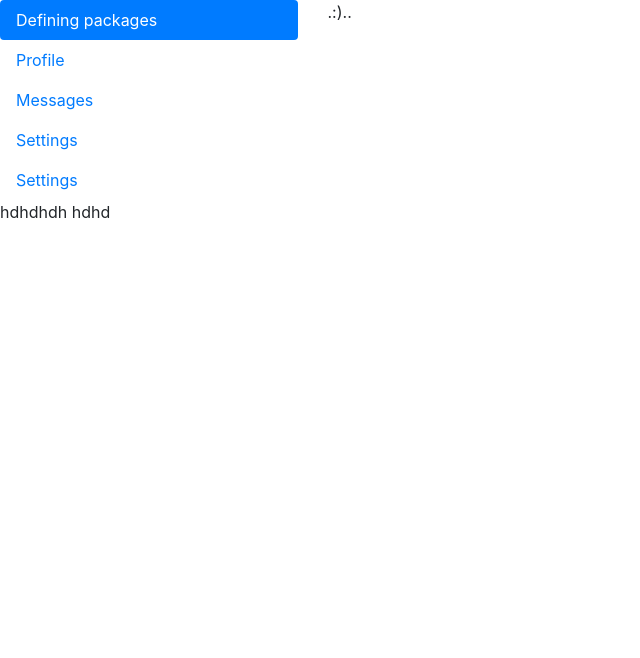
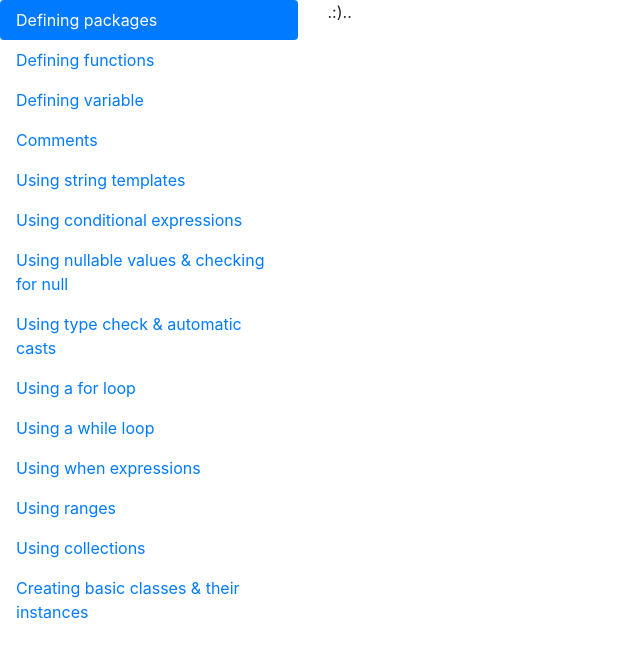
Before and after one commit to 0pankajkumar/TechnicalDoc, a plain HTML site: page index.html in a window 1280 px wide. Shown: the whole page, without its empty margins (0-640 px from the left). Drawn offline with nearby package versions, Linux system fonts and the light colour scheme.

Commit message:
added all side nav items

```diff
--- a/index.html
+++ b/index.html
@@ -21,28 +21,55 @@
 <div class="row">
   <div class="col-3">
     <div class="nav flex-column nav-pills nav-fill" id="v-pills-tab" role="tablist" aria-orientation="vertical">
-      <a class="nav-link active" id="v-pills-defining-packages-tab" data-toggle="pill" href="#v-pills-defining-packages" role="tab" aria-controls="v-pills-home" aria-selected="true">Defining packages</a>
 
-      <a class="nav-link" id="v-pills-profile-tab" data-toggle="pill" href="#v-pills-profile" role="tab" aria-controls="v-pills-profile" aria-selected="false">Profile</a>
 
-      <a class="nav-link" id="v-pills-messages-tab" data-toggle="pill" href="#v-pills-messages" role="tab" aria-controls="v-pills-messages" aria-selected="false">Messages</a>
 
-      <a class="nav-link" id="v-pills-settings-tab" data-toggle="pill" href="#v-pills-settings" role="tab" aria-controls="v-pills-settings" aria-selected="false">Settings</a>
 
-      <a class="nav-link" id="v-pills-settings-tab" data-toggle="pill" href="#v-pills-settings" role="tab" aria-controls="v-pills-settings" aria-selected="false">Settings</a>
+
+
+      <a class="nav-link active" id="v-pills-defining-packages-tab" data-toggle="pill" href="#1c" role="tab" aria-controls="v-pills-defining-packages" aria-selected="true">Defining packages</a>
+
+      <a class="nav-link" id="v-pills-defining-functions-tab" data-toggle="pill" href="#2c" role="tab" aria-controls="v-pills-defining-functions" aria-selected="false">Defining functions</a>
+
+      <a class="nav-link" id="v-pills-defining-variable-tab" data-toggle="pill" href="#v-pills-messages" role="tab" aria-controls="v-pills-defining-variable" aria-selected="false">Defining variable</a>
+
+      <a class="nav-link" id="v-pills-comments-tab" data-toggle="pill" href="#v-pills-settings" role="tab" aria-controls="v-pills-comments" aria-selected="false">Comments</a>
+
+      <a class="nav-link" id="v-pills-using-string-templates-tab" data-toggle="pill" href="#v-pills-settings" role="tab" aria-controls="v-pills-using-string-templates" aria-selected="false">Using string templates</a>
+
+      <a class="nav-link" id="v-pills-using-conditional-expressions-tab" data-toggle="pill" href="#v-pills-settings" role="tab" aria-controls="v-pills-using-conditional-expressions" aria-selected="false">Using conditional expressions</a>
+
+      <a class="nav-link" id="v-pills-using-nullable-values-tab" data-toggle="pill" href="#v-pills-settings" role="tab" aria-controls="v-pills-using-nullable-values" aria-selected="false">Using nullable values & checking for null</a>
+
+      <a class="nav-link" id="v-pills-using-typecheck-tab" data-toggle="pill" href="#v-pills-settings" role="tab" aria-controls="v-pills-using-typecheck" aria-selected="false">Using type check & automatic casts</a>
+
+      <a class="nav-link" id="v-pills-using-a-for-loop-tab" data-toggle="pill" href="#v-pills-settings" role="tab" aria-controls="v-pills-using-a-for-loop" aria-selected="false">Using a for loop</a>
+
+      <a class="nav-link" id="v-pills-using-a-while-loop-tab" data-toggle="pill" href="#v-pills-settings" role="tab" aria-controls="v-pills-using-a-while-loop" aria-selected="false">Using a while loop</a>
+
+      <a class="nav-link" id="v-pills-using-when-expressions-tab" data-toggle="pill" href="#v-pills-settings" role="tab" aria-controls="v-pills-using-when-expressions" aria-selected="false">Using when expressions</a>
+
+      <a class="nav-link" id="v-pills-using-ranges-tab" data-toggle="pill" href="#v-pills-settings" role="tab" aria-controls="v-pills-using-ranges" aria-selected="false">Using ranges</a>
+
+      <a class="nav-link" id="v-pills-using-collections-tab" data-toggle="pill" href="#v-pills-settings" role="tab" aria-controls="v-pills-using-collections" aria-selected="false">Using collections</a>
+
+      <a class="nav-link" id="v-pills-creating-basic-classes-tab" data-toggle="pill" href="#v-pills-settings" role="tab" aria-controls="v-pills-creating-basic-classe" aria-selected="false">Creating basic classes & their instances</a>
+
+
+
     </div>
   </div>
   <div class="col-9">
     <div class="tab-content" id="v-pills-tabContent">
-      <div class="tab-pane fade show active" id="v-pills-defining-packages" role="tabpanel" aria-labelledby="v-pills-home-tab">.:)..</div>
-      <div class="tab-pane fade" id="v-pills-profile" role="tabpanel" aria-labelledby="v-pills-profile-tab">...</div>
+      <div class="tab-pane fade show active" id="1c" role="tabpanel" aria-labelledby="v-pills-home-tab">.:)..</div>
+      <div class="tab-pane fade" id="2c" role="tabpanel" aria-labelledby="v-pills-profile-tab">..:(.</div>
       <div class="tab-pane fade" id="v-pills-messages" role="tabpanel" aria-labelledby="v-pills-messages-tab">...</div>
       <div class="tab-pane fade" id="v-pills-settings" role="tabpanel" aria-labelledby="v-pills-settings-tab">...</div>
     </div>
   </div>
 </div>
 
-hdhdhdh hdhd
+
 <pre><code class="prettyprint">
 </code></pre>
 
```
